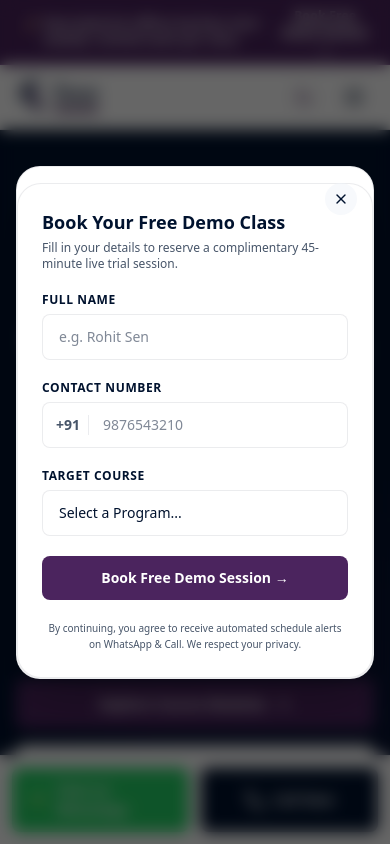
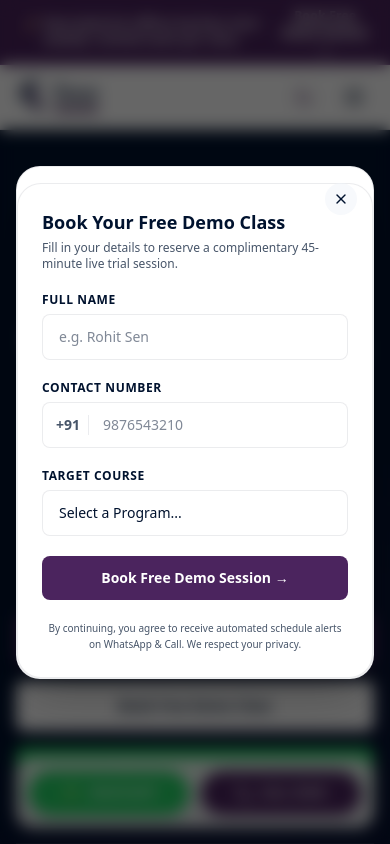
Before and after one commit to dharuv-20/GLA-, a Next.js app: page / in a window 390 px wide. Shown: the top 844 px of the page. Built offline with nearby package versions, Linux system fonts and the light colour scheme.

Commit message:
Optimize mobile hero checklist 2x2 grid alignment and set StickyMobileCTA Call Now button to solid purple with white text/icon

```diff
--- a/src/app/page.tsx
+++ b/src/app/page.tsx
@@ -56,30 +56,30 @@ export default function HomePage() {
               </p>
 
               {/* Core outcomes checklist to address customer goals */}
-              <div className="grid grid-cols-1 sm:grid-cols-2 gap-3 mt-2 max-w-md mx-auto lg:mx-0 text-left animate-fade-in-up [animation-delay:400ms] fill-mode-forwards">
-                <div className="flex items-center gap-2.5 text-sm text-slate-200">
+              <div className="grid grid-cols-2 gap-x-5 gap-y-3 mt-2 mx-auto w-fit lg:mx-0 text-xs sm:text-sm animate-fade-in-up [animation-delay:400ms] fill-mode-forwards">
+                <div className="flex items-center gap-2 text-slate-200">
                   <span className="p-0.5 rounded-full bg-purple/35 text-purple-200 border border-purple-300/25 shrink-0">
                     <Check className="w-3.5 h-3.5" />
                   </span>
-                  <span>Max 10 students per batch</span>
+                  <span>Max 10 students <span className="hidden sm:inline">per batch</span></span>
                 </div>
-                <div className="flex items-center gap-2.5 text-sm text-slate-200">
+                <div className="flex items-center gap-2 text-slate-200">
                   <span className="p-0.5 rounded-full bg-purple/35 text-purple-200 border border-purple-300/25 shrink-0">
                     <Check className="w-3.5 h-3.5" />
                   </span>
-                  <span>Goethe & IDP certified mentors</span>
+                  <span>Goethe & IDP <span className="hidden sm:inline">certified</span> mentors</span>
                 </div>
-                <div className="flex items-center gap-2.5 text-sm text-slate-200">
+                <div className="flex items-center gap-2 text-slate-200">
                   <span className="p-0.5 rounded-full bg-purple/35 text-purple-200 border border-purple-300/25 shrink-0">
                     <Check className="w-3.5 h-3.5" />
                   </span>
-                  <span>8 Timed mock testing runs</span>
+                  <span>8 Mock testing <span className="hidden sm:inline">runs</span></span>
                 </div>
-                <div className="flex items-center gap-2.5 text-sm text-slate-200">
+                <div className="flex items-center gap-2 text-slate-200">
                   <span className="p-0.5 rounded-full bg-purple/35 text-purple-200 border border-purple-300/25 shrink-0">
                     <Check className="w-3.5 h-3.5" />
                   </span>
-                  <span>100% Spoken-first classrooms</span>
+                  <span>100% Spoken-first <span className="hidden sm:inline">classrooms</span></span>
                 </div>
               </div>
 
--- a/src/components/layout/StickyMobileCTA.tsx
+++ b/src/components/layout/StickyMobileCTA.tsx
@@ -1,7 +1,7 @@
 "use client";
 
 import { useEffect, useState } from 'react';
-import { Phone, MessageCircle } from 'lucide-react';
+import { Phone } from 'lucide-react';
 
 export default function StickyMobileCTA() {
   const [isVisible, setIsVisible] = useState(true);
@@ -31,15 +31,16 @@ export default function StickyMobileCTA() {
 
   return (
     <div
-      className={`fixed bottom-0 inset-x-0 z-40 bg-white border-t border-navy-light shadow-xl p-3 md:hidden flex gap-3 transition-transform duration-300 ${
-        isVisible ? 'translate-y-0' : 'translate-y-full'
+      className={`fixed bottom-4 inset-x-0 z-40 mx-4 bg-white/90 dark:bg-card/95 border border-card-border shadow-[0_8px_30px_rgba(0,18,46,0.08)] dark:shadow-[0_8px_30px_rgba(0,0,0,0.5)] p-3 md:hidden flex gap-3 rounded-2xl backdrop-blur-md transition-all duration-300 ${
+        isVisible ? 'translate-y-0 opacity-100' : 'translate-y-12 opacity-0 pointer-events-none'
       }`}
     >
+      {/* WhatsApp Action Button */}
       <a
         href="https://wa.me/919876543210?text=Hi!%20I'm%20interested%20in%20booking%20a%20free%20demo%20class%20at%20The%20Global%20Language%20Academy."
         target="_blank"
         rel="noopener noreferrer"
-        className="flex-1 inline-flex items-center justify-center gap-2 bg-[#25D366] text-white py-3 px-4 rounded-md font-semibold text-sm hover:opacity-90 active:scale-98 transition-all"
+        className="flex-1 inline-flex items-center justify-center gap-2 bg-[#25D366] text-white py-3 px-4 rounded-xl font-bold text-xs tracking-wide uppercase shadow-[0_4px_12px_rgba(37,211,102,0.25)] hover:scale-102 active:scale-98 transition-all"
       >
         {/* eslint-disable-next-line @next/next/no-img-element */}
         <img
@@ -47,14 +48,15 @@ export default function StickyMobileCTA() {
           alt="WhatsApp Logo"
           className="w-5 h-5 object-contain"
         />
-        <span>Chat on WhatsApp</span>
+        <span>WhatsApp</span>
       </a>
 
+      {/* Call Now Action Button */}
       <a
         href="tel:+919876543210"
-        className="flex-1 inline-flex items-center justify-center gap-2 bg-navy text-white py-3 px-4 rounded-md font-semibold text-sm hover:bg-navy-muted active:scale-98 transition-all"
+        className="flex-1 inline-flex items-center justify-center gap-2 bg-purple text-white py-3 px-4 rounded-xl font-bold text-xs tracking-wide uppercase shadow-[0_4px_12px_rgba(75,36,94,0.2)] hover:scale-102 active:scale-98 transition-all"
       >
-        <Phone className="w-5 h-5" />
+        <Phone className="w-4 h-4 shrink-0" />
         <span>Call Now</span>
       </a>
     </div>
```
